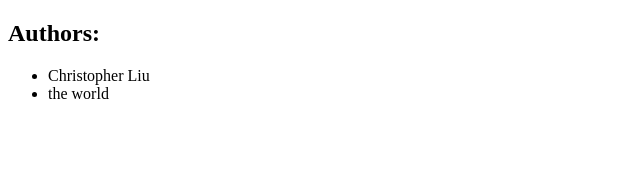
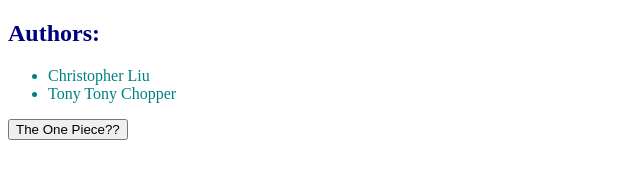
Before and after one commit to chrliu719/51171-23, a plain HTML site: page index.html in a window 1280 px wide. Shown: the whole page, without its empty margins (0-640 px from the left). Drawn offline with Linux system fonts and the light colour scheme.

Commit message:
Create a fan page for choopa

```diff
--- a/index.html
+++ b/index.html
@@ -5,11 +5,17 @@
     <meta charset="utf-8"/>
     <title>Lit 5117 Session 2 site</title>
   </head>
+  <link rel="stylesheet" href="style.css">
+  <script src="onepiece.js"></script>
   <body>
     <h2>Authors:</h2>
     <ul>
         <li>Christopher Liu</li>
-        <li>the world</li>
+        <li>Tony Tony Chopper</li>
     </ul>
+    <img id="tony" src="https://wompampsupport.azureedge.net/fetchimage?siteId=7575&v=2&jpgQuality=100&width=700&url=https%3A%2F%2Fi.kym-cdn.com%2Fphotos%2Fimages%2Fnewsfeed%2F002%2F449%2F700%2F8c5.jpg" alt="Tony Tony Chopper" style="display:none;">
+    <button onClick="chopper()">
+      <div>The One Piece??</div>
+    </button>
   </body>
 </html>
--- /dev/null
+++ b/onepiece.js
@@ -0,0 +1,3 @@
+function chopper(){
+    document.getElementById("tony").style.display='block';
+}
--- /dev/null
+++ b/style.css
@@ -0,0 +1,7 @@
+h2 {
+ 	color: navy;
+}
+
+li {
+	color:teal;
+}
```
Also changed, not shown: bokuwadoctur.jpeg (added), 2 other files.
